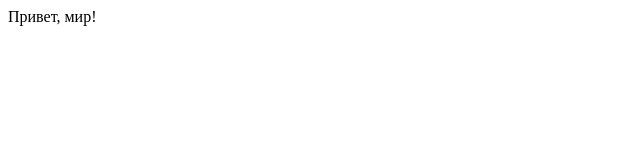
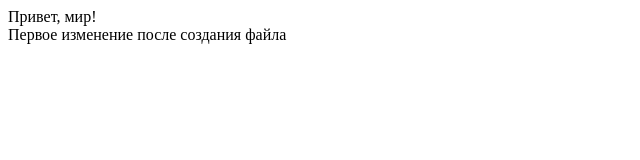
Before and after one commit to ilyafedotov00/git_labs, a plain HTML site: page index.html in a window 1280 px wide. Shown: the whole page, without its empty margins (0-640 px from the left). Drawn offline with Linux system fonts and the light colour scheme.

Commit message:
Создали еще один блок div

```diff
--- a/index.html
+++ b/index.html
@@ -7,5 +7,6 @@
 </head>
 <body>
     <div>Привет, мир!</div>
+    <div>Первое изменение после создания файла</div>
 </body>
 </html>
```
